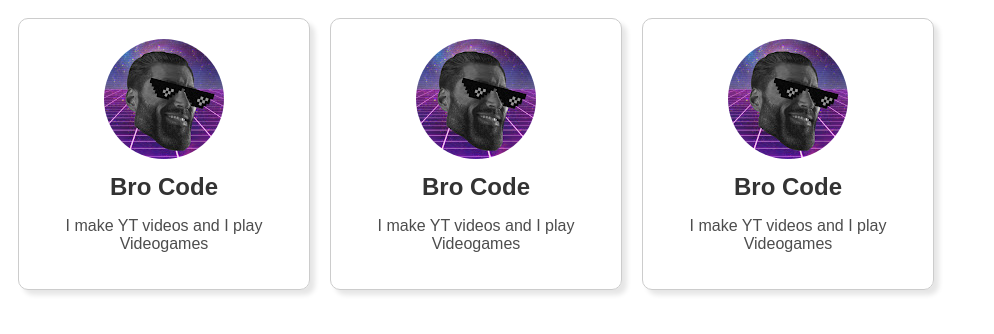
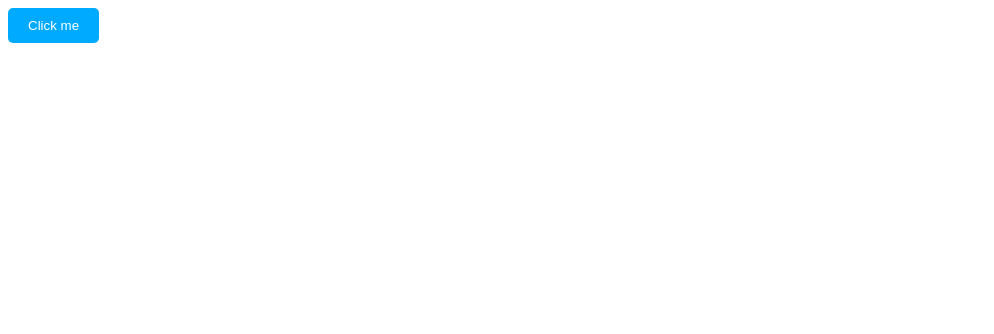
Before and after one commit to mmanasdev/ReactBroCode, a React (Vite) app in the folder my-react-project/: page / in a window 1280 px wide. Shown: the top 334 px of the page, without its empty margins (0-994 px from the left). Built offline with nearby package versions, Linux system fonts and the light colour scheme.

Commit message:
css styles

```diff
--- /dev/null
+++ b/my-react-project/src/Button/Button.jsx
@@ -0,0 +1,20 @@
+
+// import styles from './Button.module.css'
+
+function Button() {
+
+    const styles = {
+        backgroundColor: 'hsl(200, 100%, 50%)',
+        color: 'white',
+        padding: '10px 20px',
+        borderRadius: '5px',
+        border: 'none',
+        cursor: 'pointer'
+    }
+
+    return (
+        <button style={styles}>Click me</button>
+    )
+}
+
+export default Button;
--- /dev/null
+++ b/my-react-project/src/Button/Button.module.css
@@ -0,0 +1,8 @@
+.button {
+    background-color: hsl(200, 100%, 50%);
+    color: white;
+    padding: 10px 20px;
+    border-radius: 5px;
+    border: none;
+    cursor: pointer;
+  }
--- /dev/null
+++ b/my-react-project/src/StylesLesson.jsx
@@ -0,0 +1,19 @@
+/*
+How to style react components with CSS
+(not including external frameworks or preprocessors)
+
+1. external
+2. modules
+3. inline
+*/
+import Button from "./Button/Button"
+
+function StylesLesson() {
+
+  return <div>
+    <Button />
+  </div>
+
+}
+
+export default StylesLesson
--- a/my-react-project/src/main.jsx
+++ b/my-react-project/src/main.jsx
@@ -2,11 +2,12 @@
 import { createRoot } from 'react-dom/client'
 // import App from './App.jsx'
 // import Basics from './Basics.jsx'// 1. BasicsLesson
-import CardLesson from './CardLesson.jsx'// 2. Card component Lesson
+// import CardLesson from './CardLesson.jsx'// 2. Card component Lesson
+import StylesLesson from './StylesLesson'
 import './index.css'
 
 createRoot(document.getElementById('root')).render(
   <StrictMode>
-    <CardLesson />
+    <StylesLesson />
   </StrictMode>,
 )
```
Also changed, not shown: my-react-project/src/index.css (+9 -0 lines).
